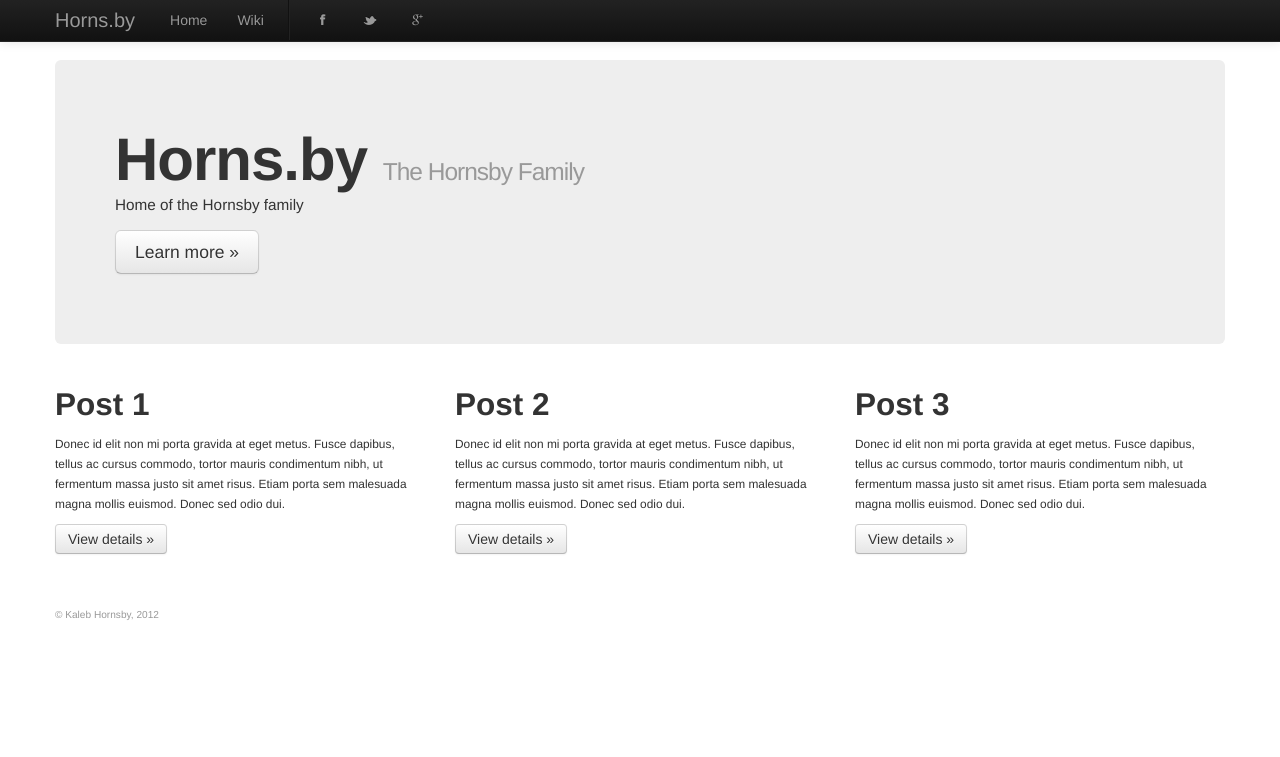
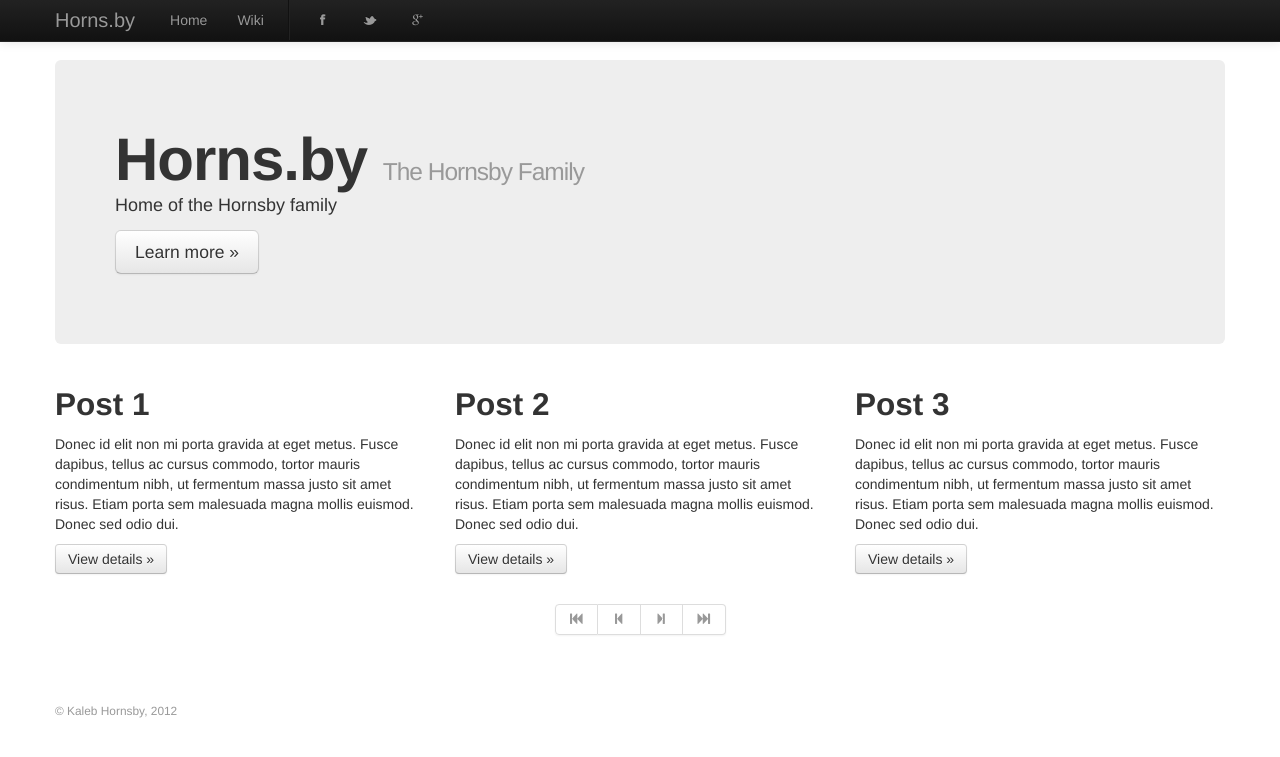
Before and after one commit to Hornsby/hornsby.github.com, a Jekyll site: the page built from index.html, in a window 1280 px wide. Shown: the top 757 px of the page. Built offline with Jekyll 4.4.1, drawn with Linux system fonts in a browser that asks for light colours; nearby versions of some CDN libraries; the list of posts is cut into pages by our own code.

Commit message:
Added pagination to index.html

```diff
--- a/index.html
+++ b/index.html
@@ -5,7 +5,7 @@
 <div class="hero-unit">
   <h1 class="main-title">
     <span>{{ site.title }}</span>
-	<small>{{ site.subtitle }}
+    <small>{{ site.subtitle }}</small>
   </h1>
   <p itemprop="description">{{ site.description }} </p>
   <p>
@@ -13,6 +13,8 @@
   </p>
 </div>
 <div class="row">
+  {% for post in paginator.posts %}
+  {% endfor %}
   <div class="span4">
     <h2>Post 1</h2>
     <p>
@@ -47,4 +49,49 @@
     </p>
   </div>
 </div>
+<div class="pagination pagination-centered">
+  <ul>
+  {% if paginator.previous_page %}
+    <li>
+      <a href="/" title="First Page"><i class="icon-fast-backward"> </i></a>
+    </li>
+    <li>
+      <a href="/{% if paginator.previous_page > 1 %}page{{ paginator.previous_page }}{% endif %}" title="Previous Page">
+        <i class="icon-step-backward"> </i>
+      </a>
+    </li>
+  {% else %}
+    <li class="disabled">
+      <span title="First Page"><i class="icon-fast-backward"> </i></span>
+    </li>
+    <li class="disabled">
+      <span title="Previous Page"><i class="icon-step-backward"> </i></span>
+    </li>
+  {% endif %}
+
+  {% for count in (2..paginator.total_pages) %}
+    {% if count == paginator.page %}
+      <li class="active"><span>{{ count }}</span></li>
+    {% else %}
+      <li><a href="/page{{ count }}">{{ count }}</a></li>
+    {% endif %}
+  {% endfor %}
+
+  {% if paginator.next_page %}
+    <li class="disabled">
+      <a href="/page{{ paginator.next_page }}" title="Next Page"><i class="icon-step-forward"> </i></a>
+    </li>
+    <li class="disabled">
+      <a href="/page{{ paginator.total_pages }}" title="Last Page"><i class="icon-fast-forward"> </i></a>
+    </li>
+  {% else %}
+    <li class="disabled">
+      <span title="Next Page"><i class="icon-step-forward"> </i></span>
+    </li>
+    <li class="disabled">
+      <span title="Last Page"><i class="icon-fast-forward"> </i></span>
+    </li>
+  {% endif %}
+  </ul>
 </div>
+</div>
```
